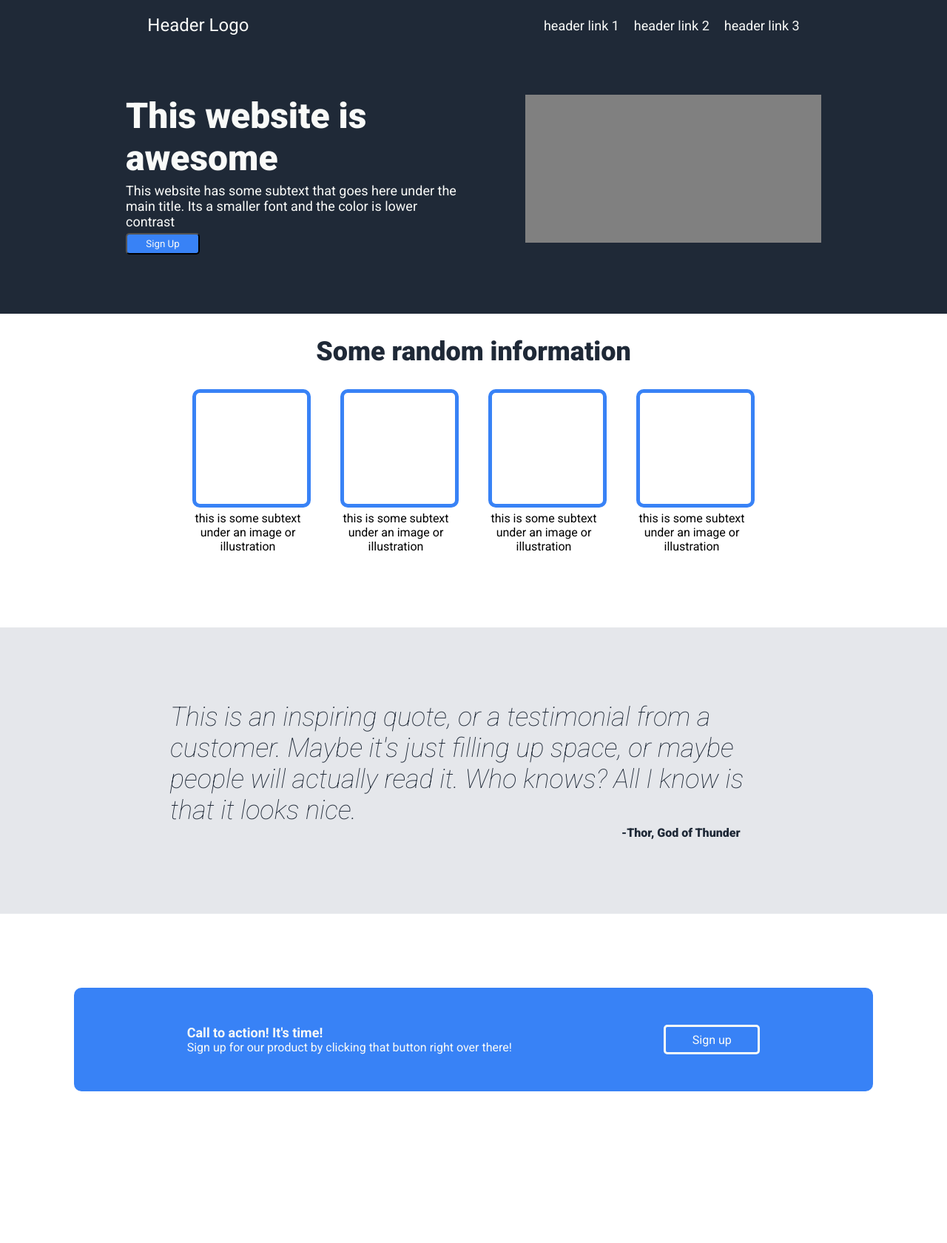
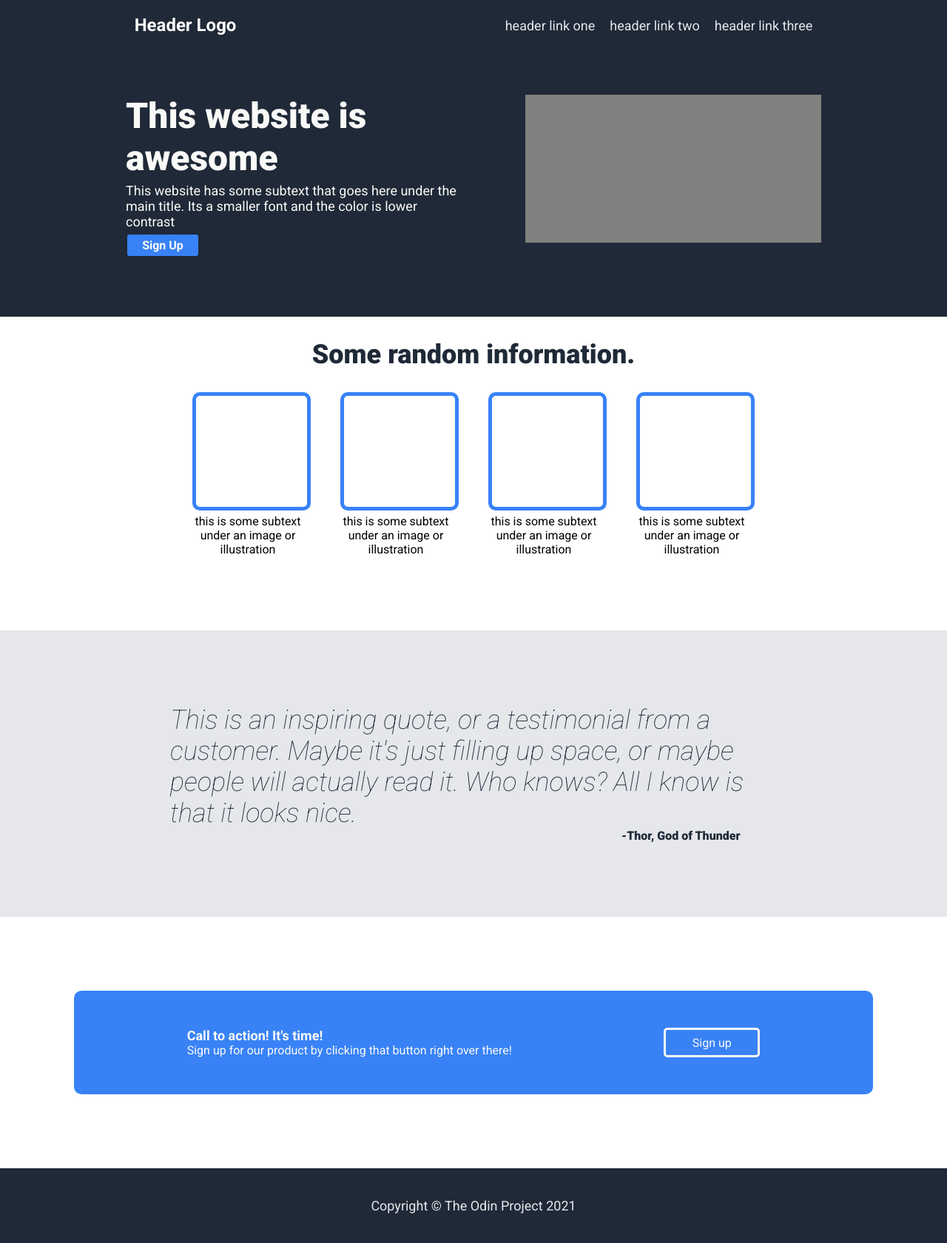
Before and after one commit to ishanO9/landing-page, a plain HTML site: page index.html in a window 1280 px wide. Shown: the whole page at 74% size. Before the commit the page ends 1575 px from the top, so only its background shows below. Drawn offline with Linux system fonts and the light colour scheme.

Commit message:
added footer and some font changes to section 1

```diff
--- a/index.html
+++ b/index.html
@@ -11,9 +11,9 @@
             <div class = "header">
                 <div class = "logo">Header Logo</div>
                 <ul>
-                    <li>header link 1</li>
-                    <li>header link 2</li>
-                    <li>header link 3</li>
+                    <li>header link one</li>
+                    <li>header link two</li>
+                    <li>header link three</li>
                 </ul>
             </div>
             <div class="content">
@@ -30,7 +30,7 @@
 
         <div class = "second">
             <div class ="header2">
-                Some random information
+                Some random information.
             </div>
             <div class = "units">
                 <div class = "test">
@@ -75,5 +75,11 @@
 
             </div>
         </div>
+
+        <div class = "footer">
+            <div class ="ftext">
+                Copyright © The Odin Project 2021
+            </div>
+        </div>
     </body>
 </html>
--- a/styles.css
+++ b/styles.css
@@ -20,6 +20,7 @@ body{
 }
 .logo{
     display: flex;
+    font-weight: bold;
 }
 ul{
     display: flex;
@@ -29,7 +30,7 @@ ul{
     list-style: none;
     margin: 0;
     padding: 0;
-    color: #F9FAF8;
+    color: #E5E7EB;
     font-size: 18px;
 }
 .content{
@@ -43,6 +44,10 @@ ul{
     max-width: 100px;
     background-color: #3882F6;
     color: #F9FAF8;
+    font-weight: bold;
+    font-size: medium;
+    border-style: solid;
+    border-color:#1f2937;
     padding: 5px;
     border-radius: 5px;
     font-family: 'Roboto',sans-serif;
@@ -167,3 +172,13 @@ ul{
     font-weight: bold;
     font-size: large;
 }
+.footer{
+    background-color:#1F2937;
+}
+.ftext{
+    padding: 40px;
+    font-family: 'Roboto',sans-serif;
+    color:#E5E7EB;
+    text-align: center;
+    font-size: large;
+}
```
